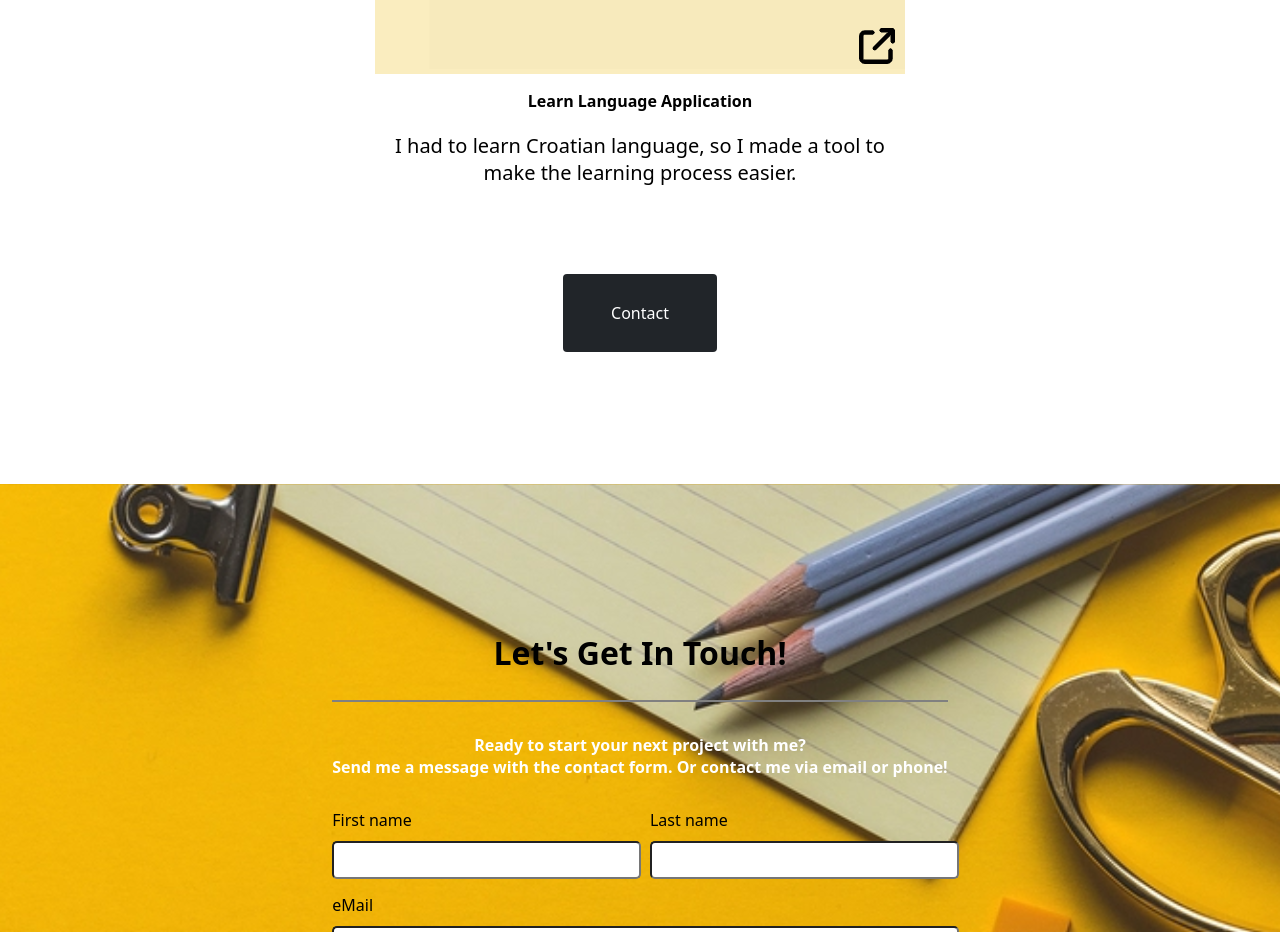
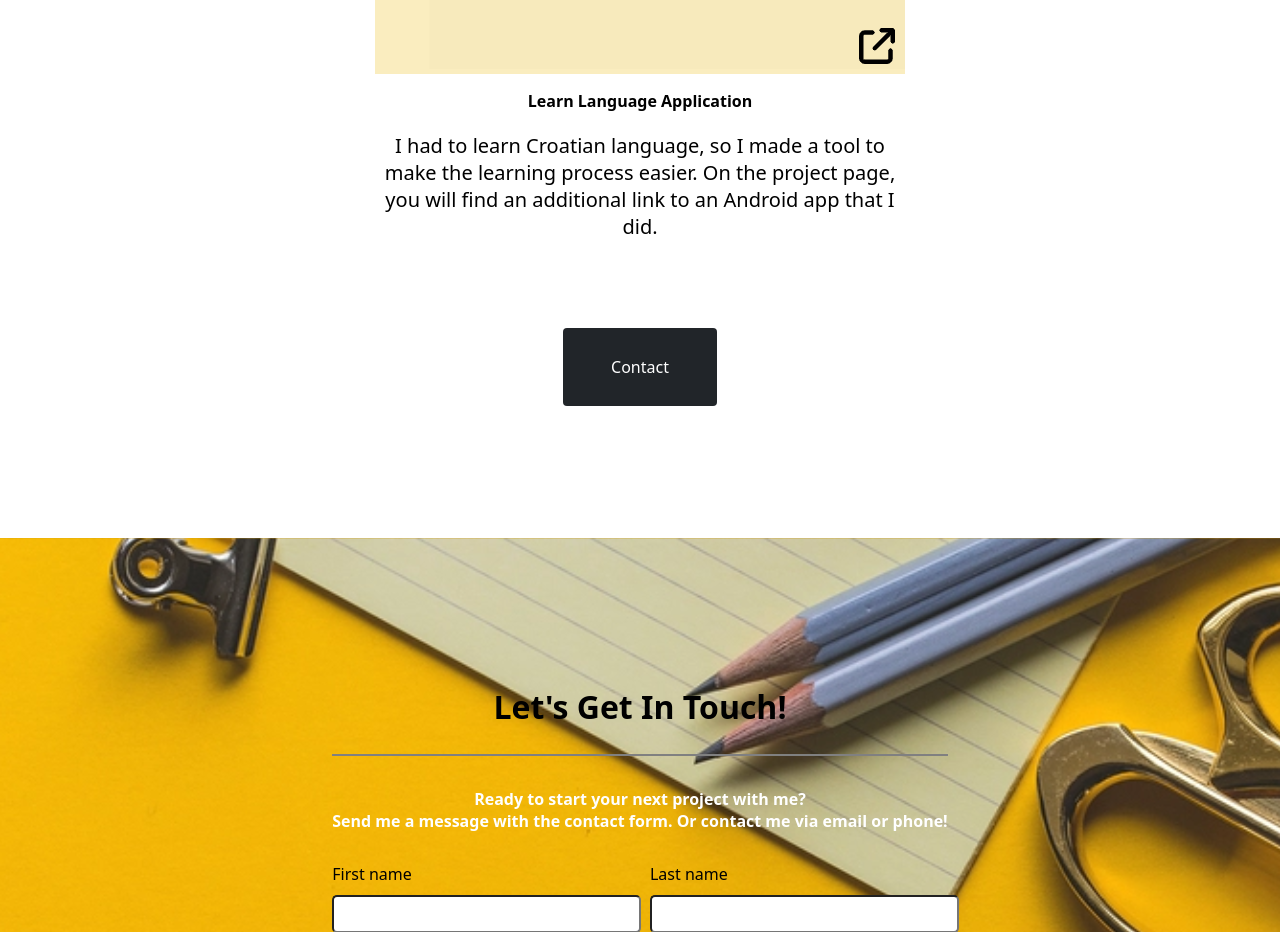
Before and after one commit to benjaminmilcic/auf-zu-neuen-welten.de, an Angular app: page / in a window 1280 px wide. Shown: the part 3380-4312 px from the top of the page. Built offline with nearby package versions, Linux system fonts and the light colour scheme.

Commit message:
portfolio text changed

```diff
--- a/src/app/portfolio/portfolio.component.html
+++ b/src/app/portfolio/portfolio.component.html
@@ -22,7 +22,7 @@
               <p class="portfolio-caption-header">Learn Language Application</p>
               <p class="portfolio-caption-text">
                 I had to learn Croatian language, so I made a tool to make the
-                learning process easier.
+                learning process easier. On the project page, you will find an additional link to an Android app that I did.
               </p>
             </div>
           </div>
```
